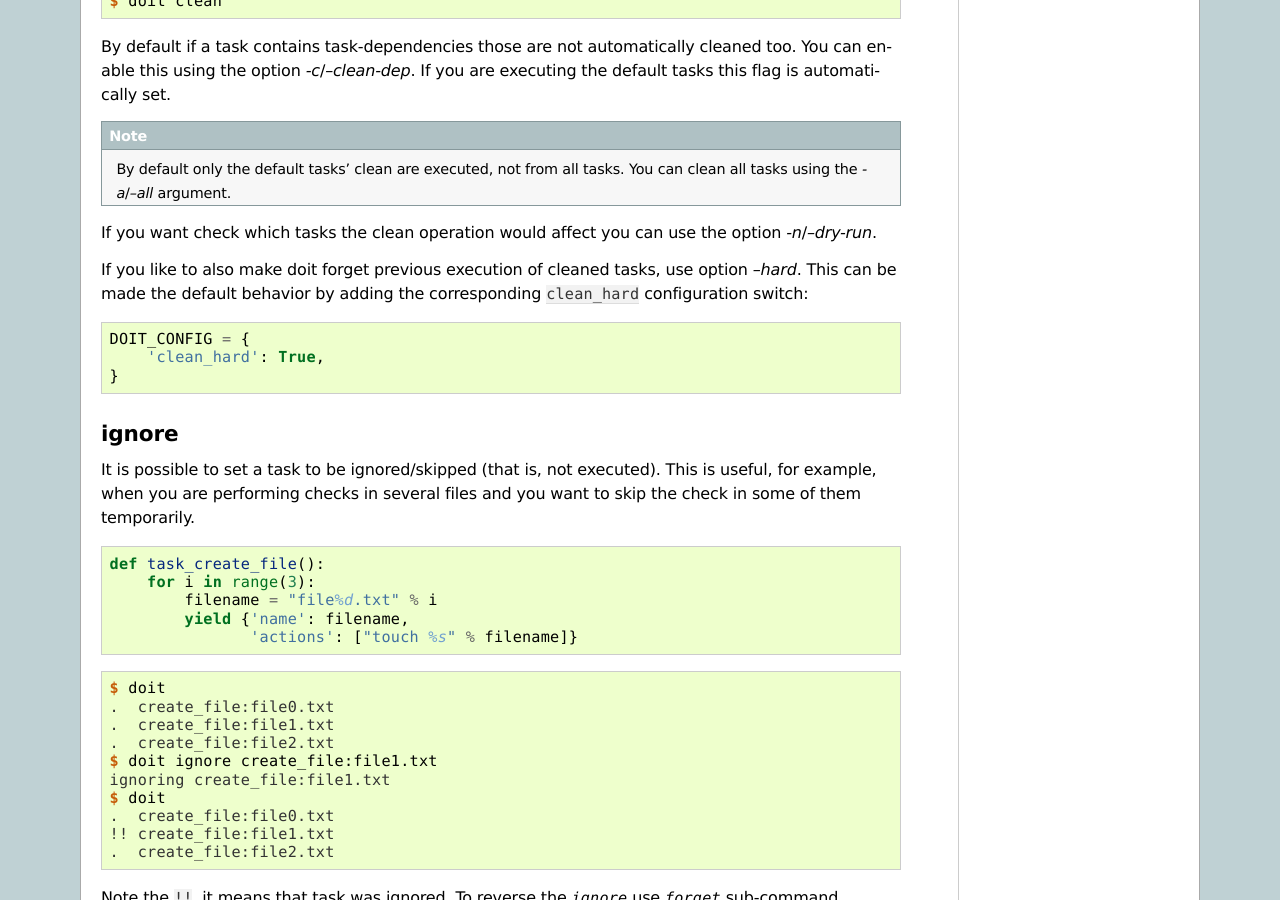
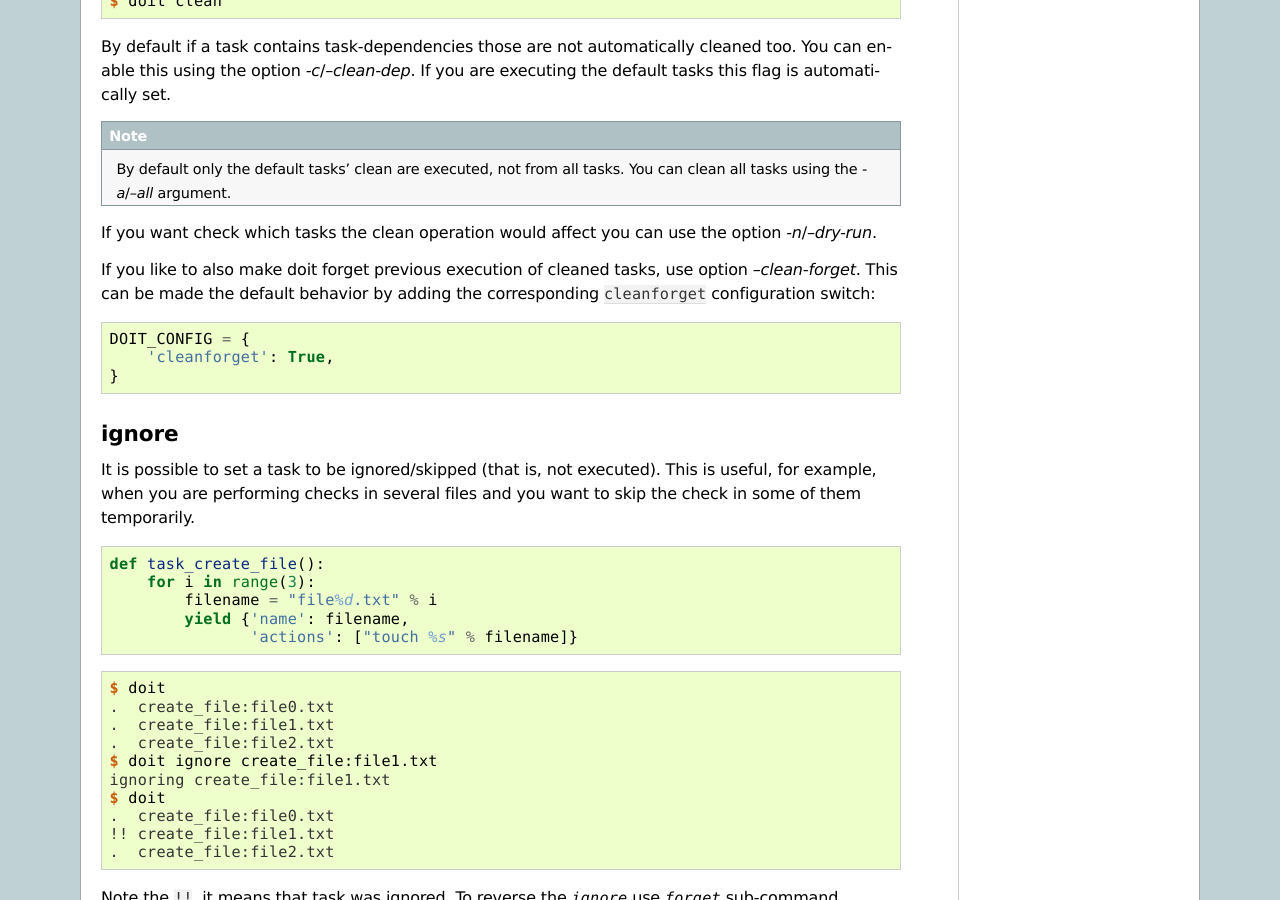
Before and after one commit to pydoit/doit, a Sphinx documentation site: the page built from doc/cmd_other.rst, in a window 1280 px wide and 900 px high, scrolled down 3052 px. Built offline with Sphinx 7.4.7, drawn with Linux system fonts in a browser that asks for light colours.

Commit message:
adapted docs

```diff
--- a/doc/cmd_other.rst
+++ b/doc/cmd_other.rst
@@ -148,13 +148,14 @@ If you are executing the default tasks this flag is automatically set.
 
 If you want check which tasks the clean operation would affect you can use the option *-n*/*--dry-run*.
 
-If you like to also make doit forget previous execution of cleaned tasks, use option *--hard*. This
-can be made the default behavior by adding the corresponding ``clean_hard`` configuration switch:
+If you like to also make doit forget previous execution of cleaned tasks, use option
+*--clean-forget*. This can be made the default behavior by adding the corresponding ``cleanforget``
+configuration switch:
 
 .. code-block:: python
 
     DOIT_CONFIG = {
-        'clean_hard': True,
+        'cleanforget': True,
     }
 
 
```
Also changed, not shown: 1 other file.
